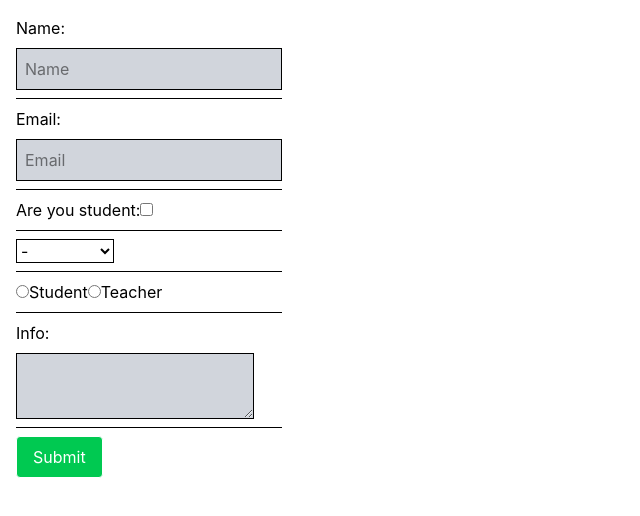
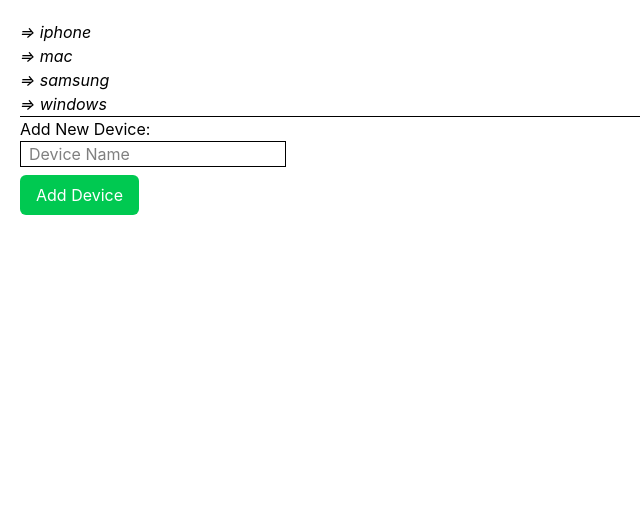
Before and after one commit to ayoub-jabiri/react-course, a React (Vite) app: page / in a window 1280 px wide. Shown: the top 516 px of the page, without its empty margins (0-640 px from the left). Built offline with nearby package versions, Linux system fonts and the light colour scheme.

Commit message:
Finished using array as state course

```diff
--- a/src/App.jsx
+++ b/src/App.jsx
@@ -3,16 +3,13 @@ import "./assets/css/main.css";
 // import MainSection from "./components/body/MainSection";
 // import TheButton from "./components/TheButton";
 // import TheInput from "./components/TheInput";
-import TheForm from "./components/TheForm";
+// import TheForm from "./components/TheForm";
+import TheArray from "./components/TheArray";
 
 function App() {
     return (
         <>
-            {/* <AppHeader />
-            <MainSection /> */}
-            {/* <TheButton /> */}
-            {/* <TheInput /> */}
-            <TheForm />
+            <TheArray />
         </>
     );
 }
--- /dev/null
+++ b/src/components/TheArray.jsx
@@ -0,0 +1,44 @@
+import { useState } from "react";
+
+export default function TheArray() {
+    const [inputValue, setInputValue] = useState("");
+
+    const [devices, setDevices] = useState([
+        "iphone",
+        "mac",
+        "samsung",
+        "windows",
+    ]);
+    const devicesList = devices.map((device, i) => (
+        <i key={i} className="block">
+            {"=> " + device}
+        </i>
+    ));
+    return (
+        <div className="m-5">
+            <ul>{devicesList}</ul>
+            <hr />
+
+            <div>
+                <label>Add New Device:</label>
+                <input
+                    type="text"
+                    className="block px-2 border"
+                    placeholder="Device Name"
+                    value={inputValue}
+                    onChange={(e) => {
+                        setInputValue(e.target.value);
+                    }}
+                />
+                <button
+                    className="bg-green-500 rounded-md px-4 py-2 text-white block mt-2 cursor-pointer"
+                    onClick={() => {
+                        setDevices([...devices, inputValue]);
+                    }}
+                >
+                    Add Device
+                </button>
+            </div>
+        </div>
+    );
+}
```
